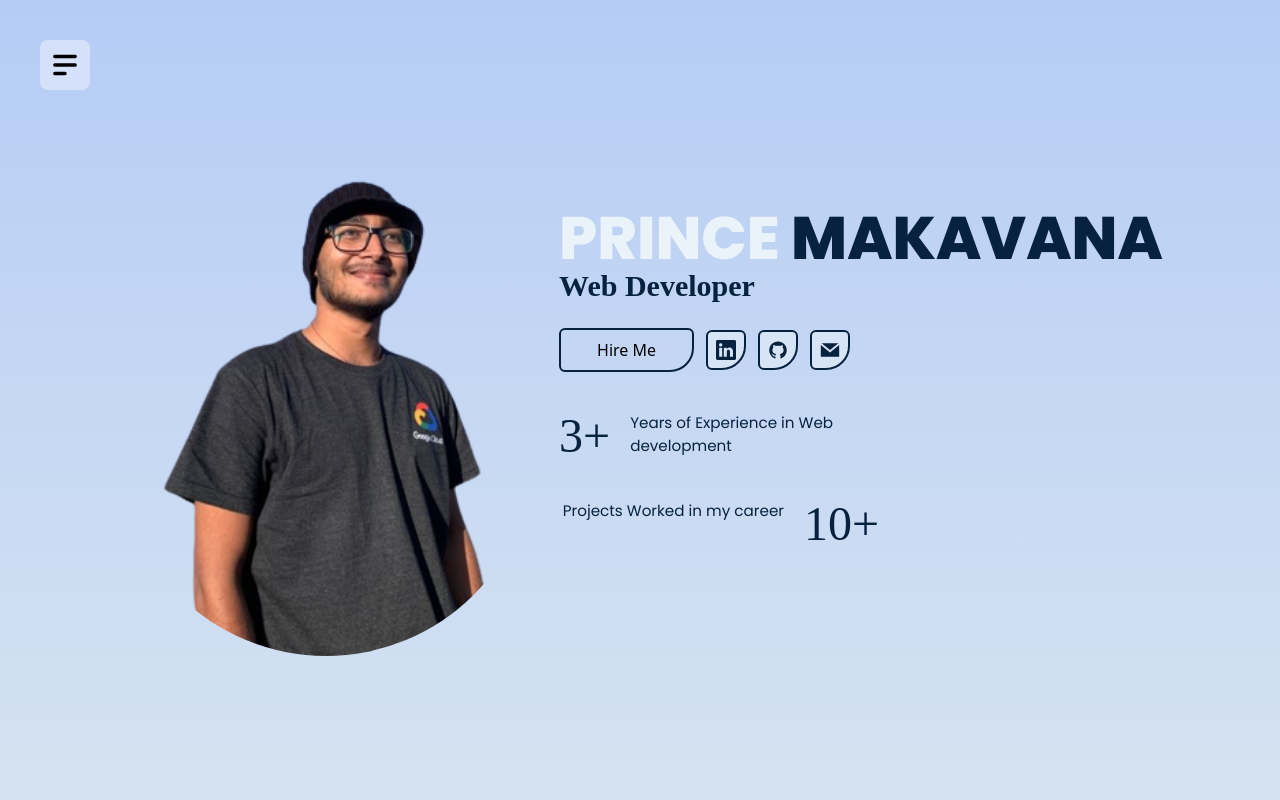
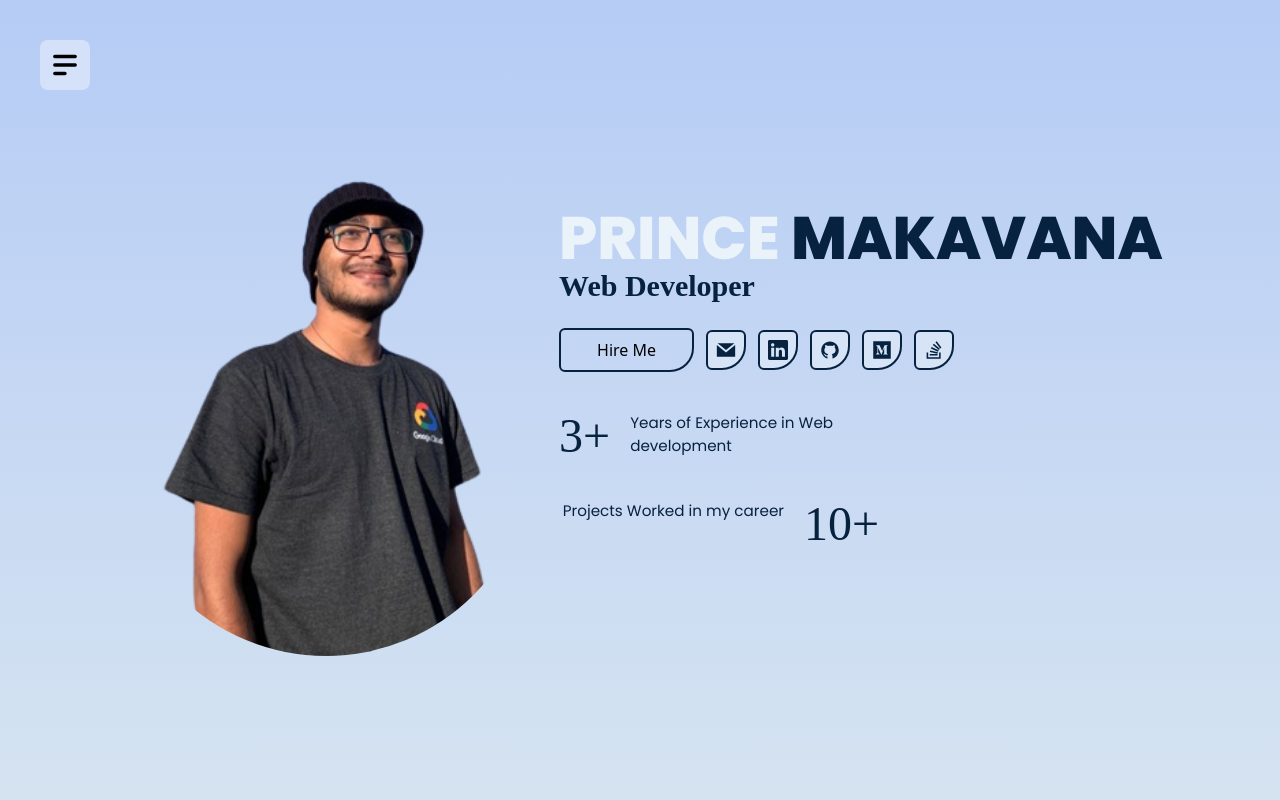
Before and after one commit to PrinceMakavana/portfoliov2, a React (Vite) app: page / in a window 1280 px wide. Shown: the top 800 px of the page. Built offline with nearby package versions, Linux system fonts and the light colour scheme; a web font is replaced by a local one.

Commit message:
Add social links for Medium and Stack Overflow to the content; include email link in the social section

```diff
--- a/src/Content.js
+++ b/src/Content.js
@@ -59,6 +59,7 @@ import { RiServiceLine, RiProjectorLine } from "react-icons/ri";
 import { MdOutlinePermContactCalendar } from "react-icons/md";
 import { AiFillGithub } from "react-icons/ai";
 import { GrSettingsOption } from "react-icons/gr";
+import { FaMedium, FaStackOverflow } from "react-icons/fa";
 
 export const content = {
   nav: [
@@ -105,6 +106,11 @@ export const content = {
     ],
     social_links: [
       {
+        icon: GrMail,
+        link: "mailto:contact@princemakvana.com",
+        label: "Email",
+      },
+      {
         icon: BsLinkedin,
         link: "https://www.linkedin.com/in/princemakavana61/",
         label: "LinkedIn",
@@ -115,10 +121,16 @@ export const content = {
         label: "GitHub",
       },
       {
-        icon: GrMail,
-        link: "mailto:contact@princemakvana.com",
-        label: "Email",
+        icon: FaMedium,
+        link: "https://medium.com/@princemakavana61",
+        label: "Medium",
       },
+      {
+        icon: FaStackOverflow,
+        link: "https://stackoverflow.com/users/14263951/i-am-prince",
+        label: "Stack Overflow",
+      },
+
     ],
   },
   skills: {
@@ -403,6 +415,16 @@ export const content = {
         icon: AiFillGithub,
         link: "https://github.com/PrinceMakavana/",
       },
+      {
+        text: "@princemakavana61",
+        icon: FaMedium,
+        link: "https://medium.com/@princemakavana61",
+      },
+      {
+        text: "I_am_prince",
+        icon: FaStackOverflow,
+        link: "https://stackoverflow.com/users/14263951/i-am-prince",
+      },
     ],
   },
   Footer: {
```
